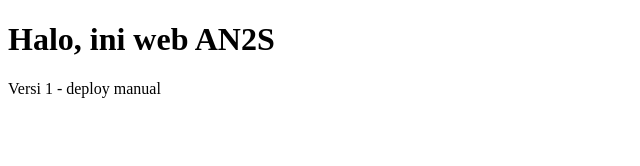
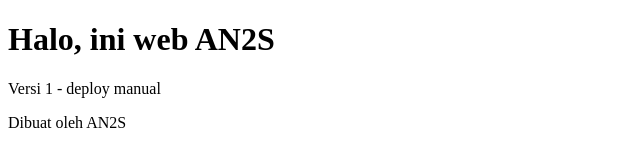
Before and after one commit to naylaputri082005-gif/latihan-cicd, a plain HTML site: page public/index.html in a window 1280 px wide. Shown: the whole page, without its empty margins (0-640 px from the left). Drawn offline with Linux system fonts and the light colour scheme.

Commit message:
Add footer with creator information

```diff
--- a/public/index.html
+++ b/public/index.html
@@ -6,5 +6,6 @@
 <body>
  <h1>Halo, ini web AN2S</h1>
  <p>Versi 1 - deploy manual</p>
+ <footer>Dibuat oleh AN2S</footer>
 </body>
 </html>
```
